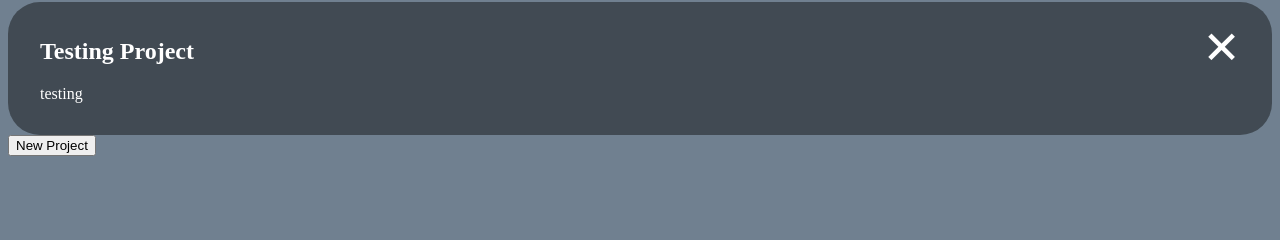
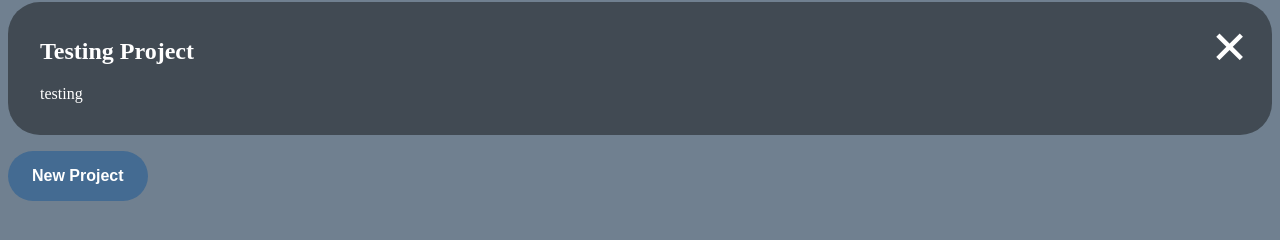
Before and after one commit to JStation/odin-todolist, a website built with webpack: page src/index.html in a window 1280 px wide. Shown: the part 78-318 px from the top of the page. Built offline with nearby package versions, Linux system fonts and the light colour scheme.

Commit message:
style new project button

```diff
--- a/src/styles.css
+++ b/src/styles.css
@@ -37,6 +37,10 @@ ul {
     gap: 1rem;
 }
 
+.project-head > h1::after {
+
+}
+
 .project-body > ul {
     display: flex;
     flex-direction: column;
@@ -51,9 +55,30 @@ ul {
     cursor: pointer;
     position: absolute;
     top: .5rem;
-    right: 2rem;
+    right: 1.5rem;
 }
 
 .project-close:hover {
     color: red;
 }
+
+.controls {
+    padding: 1rem 0;
+}
+
+#newProjectButton {
+    transition: background-color 0.1s ease-out;
+
+    font-size: 1rem;
+    font-weight: bold;
+
+    background-color:rgb(68, 107, 146);
+    color: white;
+    border: none;
+    border-radius: 2rem;
+    padding: 1rem 1.5rem;
+}
+
+#newProjectButton:hover {
+    background-color: rgb(31, 90, 150)
+}
```
